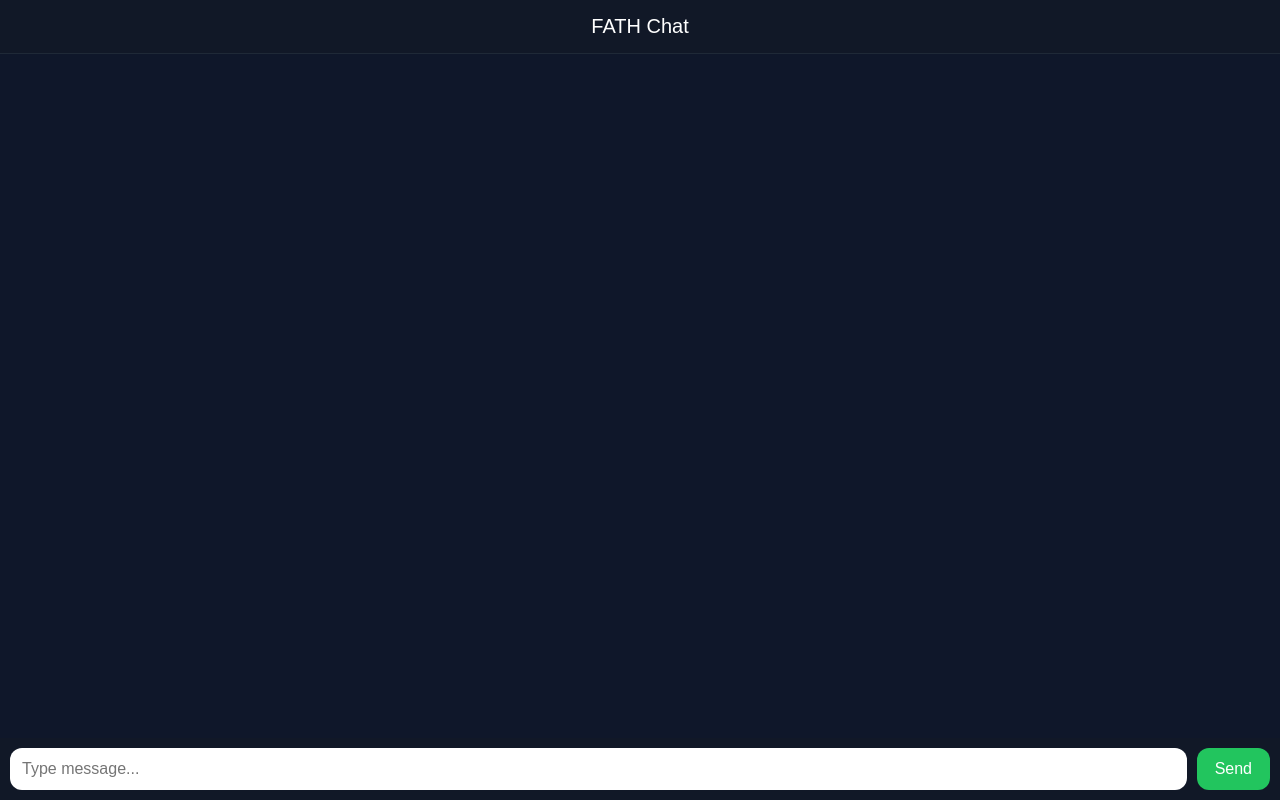
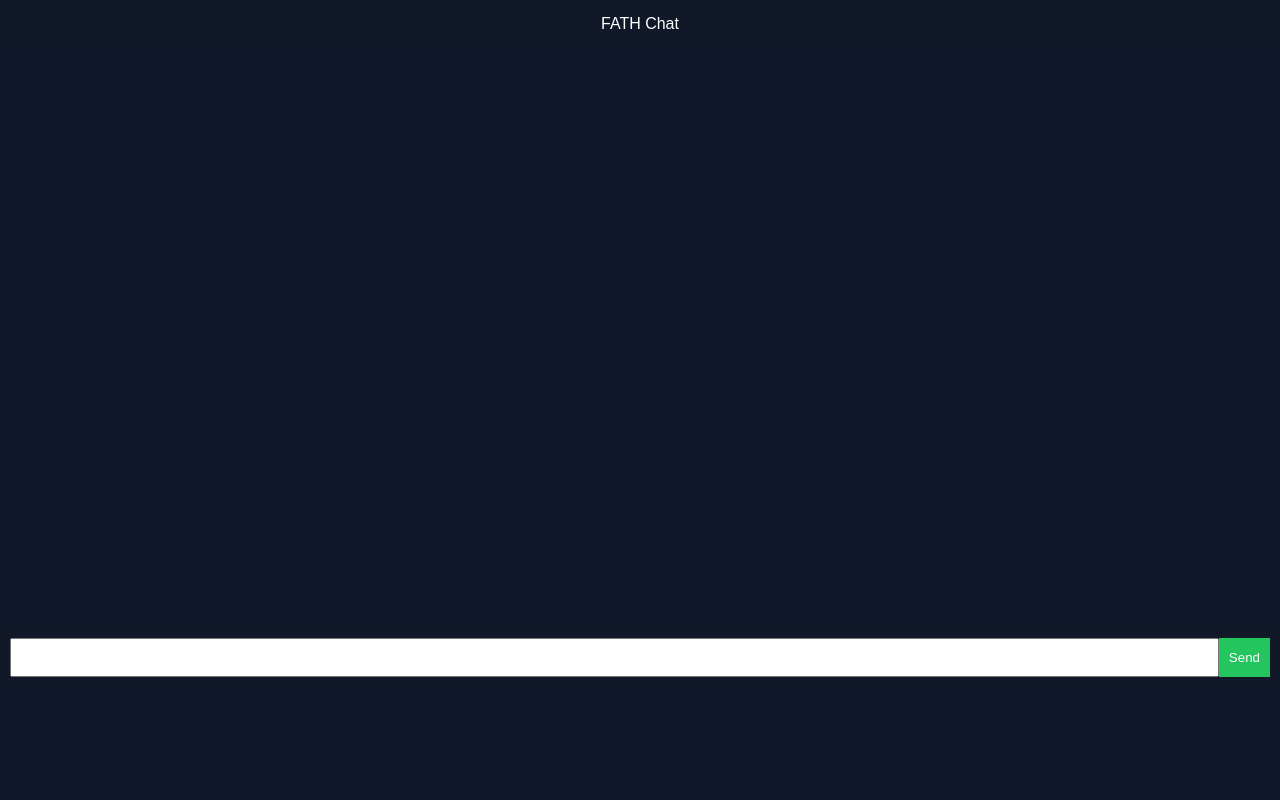
Before and after one commit to adamdabba02-spec/fath-chat, a Python web app: template templates/chat.html in a window 1280 px wide. Run offline with Jinja, Linux system fonts and the light colour scheme; the template is opened without the code that fills it, so the values that code supplies are empty.

Commit message:
Update chat.html

```diff
--- a/templates/chat.html
+++ b/templates/chat.html
@@ -1,143 +1,98 @@
 <!DOCTYPE html>
-<html lang="en">
+<html>
 <head>
 <meta charset="UTF-8">
-<meta name="viewport" content="width=device-width, initial-scale=1.0, viewport-fit=cover">
+<meta name="viewport" content="width=device-width, initial-scale=1.0">
 <title>FATH Chat</title>
 
 <style>
-* {
-    box-sizing: border-box;
+body {
+    margin: 0;
+    background: #0f172a;
+    color: white;
+    font-family: Arial;
 }
 
-body {
-    margin: 0;
-    font-family: Arial, sans-serif;
-    background: #0f172a;
-    color: white;
-    height: 100vh;
-}
-
-/* KONTEYNER */
-.chat-container {
-    display: flex;
-    flex-direction: column;
-    height: 100dvh; /* 🔥 MUHIM (telefon fix) */
-}
-
-/* HEADER */
 .header {
     padding: 15px;
     text-align: center;
-    font-size: 20px;
     background: #111827;
-    border-bottom: 1px solid #1f2937;
 }
 
-/* CHAT */
 #chat {
-    flex: 1;
+    height: 70vh;
     overflow-y: auto;
     padding: 10px;
-    display: flex;
-    flex-direction: column;
 }
 
-/* MESSAGE */
 .msg {
-    max-width: 75%;
     padding: 10px;
-    border-radius: 15px;
     margin: 5px;
-    word-wrap: break-word;
+    border-radius: 10px;
+    max-width: 70%;
 }
 
 .user {
     background: #2563eb;
-    align-self: flex-end;
+    margin-left: auto;
 }
 
 .bot {
     background: #1e293b;
-    align-self: flex-start;
 }
 
-/* INPUT */
 .input-box {
     display: flex;
     padding: 10px;
     background: #111827;
-    gap: 10px;
-    padding-bottom: calc(10px + env(safe-area-inset-bottom)); /* 🔥 past kesilmasin */
 }
 
 input {
     flex: 1;
-    padding: 12px;
-    border-radius: 12px;
-    border: none;
-    outline: none;
-    font-size: 16px;
+    padding: 10px;
 }
 
 button {
-    padding: 12px 18px;
+    padding: 10px;
+    background: #22c55e;
     border: none;
-    border-radius: 12px;
-    background: #22c55e;
     color: white;
-    font-size: 16px;
 }
 </style>
 </head>
 
 <body>
 
-<div class="chat-container">
-
 <div class="header">FATH Chat</div>
 
 <div id="chat"></div>
 
 <div class="input-box">
-    <input id="msg" placeholder="Type message..." onkeypress="if(event.key==='Enter') send()">
+<input id="msg">
 <button onclick="send()">Send</button>
-</div>
-
 </div>
 
 <script>
 function addMessage(text, type) {
-    const chat = document.getElementById("chat");
-    const div = document.createElement("div");
+    let div = document.createElement("div");
     div.className = "msg " + type;
     div.innerText = text;
-    chat.appendChild(div);
-    chat.scrollTop = chat.scrollHeight;
+    document.getElementById("chat").appendChild(div);
 }
 
 async function send() {
-    let input = document.getElementById("msg");
-    let msg = input.value.trim();
-
-    if (!msg) return;
+    let msg = document.getElementById("msg").value;
 
     addMessage(msg, "user");
-    input.value = "";
 
-    try {
-        const res = await fetch("/chat", {
+    let res = await fetch("/chat", {
         method: "POST",
         headers: {"Content-Type": "application/json"},
         body: JSON.stringify({message: msg})
     });
 
-        const data = await res.json();
+    let data = await res.json();
     addMessage(data.reply, "bot");
-
-    } catch {
-        addMessage("Server error", "bot");
-    }
 }
 </script>
 
```
Lines whose indentation alone changed are shown as unchanged.
